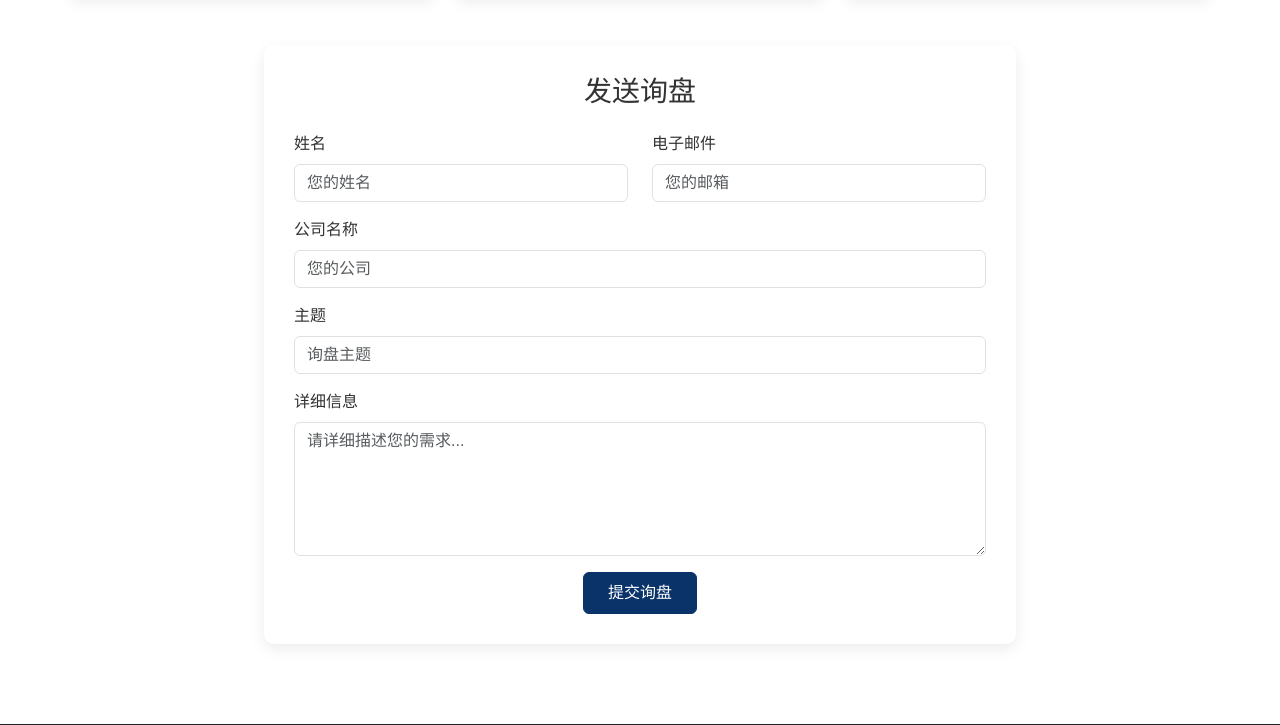
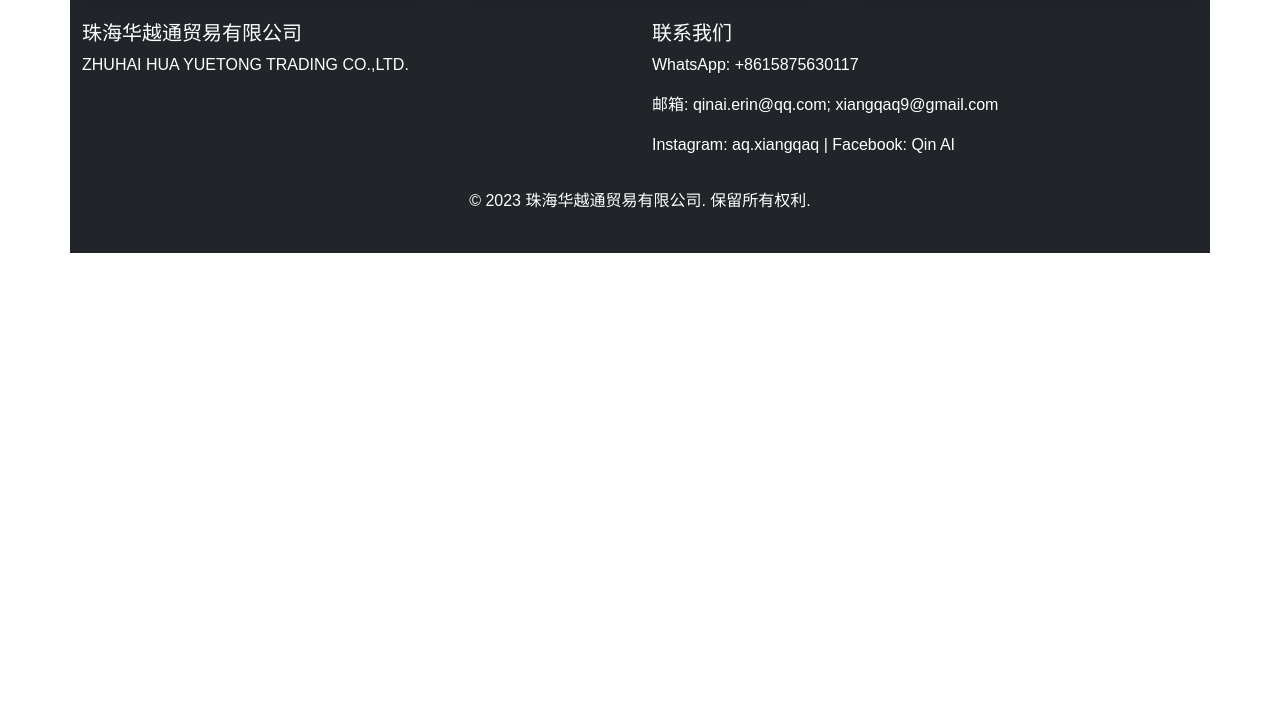
Before and after one commit to Hueyuetong/Home, a plain HTML site: page contact.html in a window 1280 px wide. Shown: the part 675-1400 px from the top of the page. After the commit the page ends 1008 px from the top, so only its background shows below. Drawn offline with nearby package versions, Linux system fonts and the light colour scheme; a script that the page names is missing.

Commit message:
Update contact.html
删除发送邮箱

```diff
--- a/contact.html
+++ b/contact.html
@@ -109,43 +109,6 @@
         </div>
     </div>
 
-    <!-- 联系表单 -->
-    <div class="row mt-5">
-        <div class="col-lg-8 mx-auto">
-            <div class="contact-form">
-                <h3 class="text-center mb-4">发送询盘</h3>
-                <form id="contactForm">
-                    <div class="row">
-                        <div class="col-md-6 mb-3">
-                            <label for="name" class="form-label">姓名</label>
-                            <input type="text" class="form-control" id="name" placeholder="您的姓名" required>
-                        </div>
-                        <div class="col-md-6 mb-3">
-                            <label for="email" class="form-label">电子邮件</label>
-                            <input type="email" class="form-control" id="email" placeholder="您的邮箱" required>
-                        </div>
-                    </div>
-                    <div class="mb-3">
-                        <label for="company" class="form-label">公司名称</label>
-                        <input type="text" class="form-control" id="company" placeholder="您的公司">
-                    </div>
-                    <div class="mb-3">
-                        <label for="subject" class="form-label">主题</label>
-                        <input type="text" class="form-control" id="subject" placeholder="询盘主题" required>
-                    </div>
-                    <div class="mb-3">
-                        <label for="message" class="form-label">详细信息</label>
-                        <textarea class="form-control" id="message" rows="5" placeholder="请详细描述您的需求..." required></textarea>
-                    </div>
-                    <div class="text-center">
-                        <button type="submit" class="btn btn-primary px-4 py-2">提交询盘</button>
-                    </div>
-                </form>
-            </div>
-        </div>
-    </div>
-</div>
-
 <!-- 页脚 -->
 <footer class="bg-dark text-white py-4">
     <div class="container">
```
